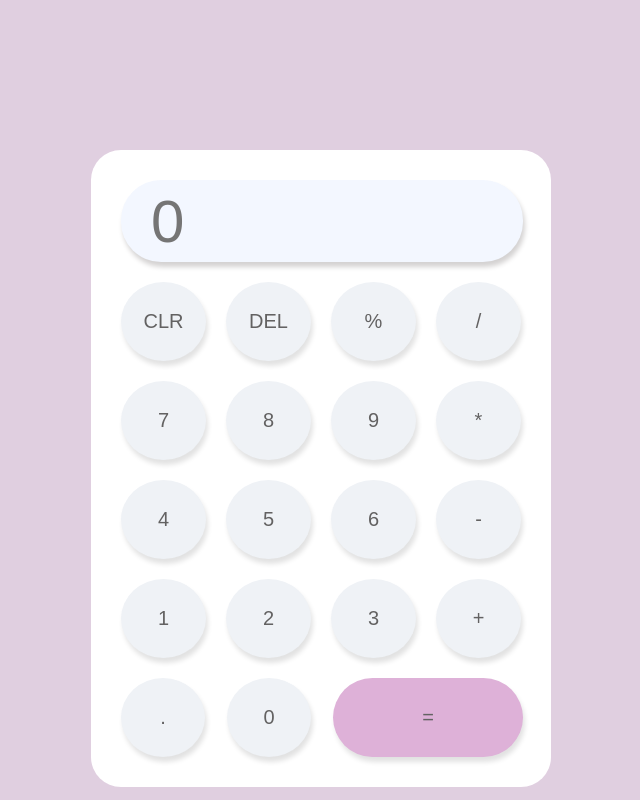
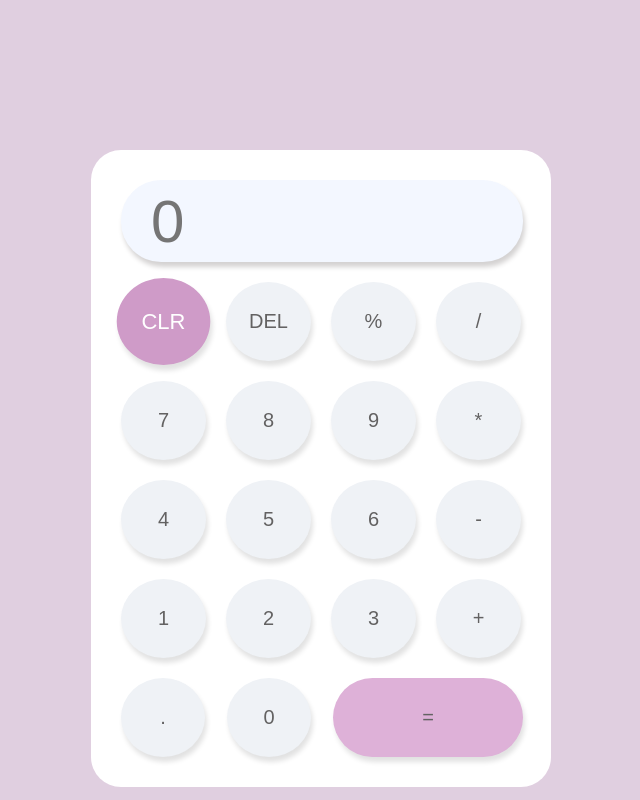
Before and after one commit to Etsub-tech/Calculator, a plain HTML site: page calc.html in a window 1280 px wide. In both pictures the pointer is over the button "CLR". Shown: the whole page, without its empty margins (319-959 px from the left). Drawn offline with Linux system fonts and the light colour scheme.

Commit message:
added some hover effects

```diff
--- a/calc.css
+++ b/calc.css
@@ -24,7 +24,14 @@ h1{
     border: none;
     background-color: rgb(239, 242, 246);;
     box-shadow: 2px 5px 5px rgb(226, 226, 226);
+    transition: 0.3s ease;
 }
+.nums:hover{
+    transform: scale(1.1);
+    background-color: rgb(207, 155, 200);
+    color: white;
+}
+
 .display{
     height: 50px;
     font-size: 60px;
@@ -47,9 +54,11 @@ body{
     grid-template-columns: 1fr 1fr 190px;;
     gap: 22px;
     margin-top: 20px;
-
 }
 #equal{
     background-color: rgb(222, 177, 216);
     border-radius: 70px;;
 }
+#equal:hover{
+    background-color: rgb(213, 210, 213);
+}
```
